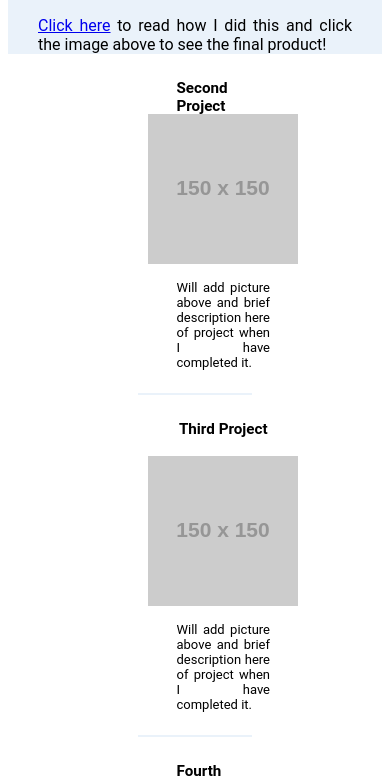
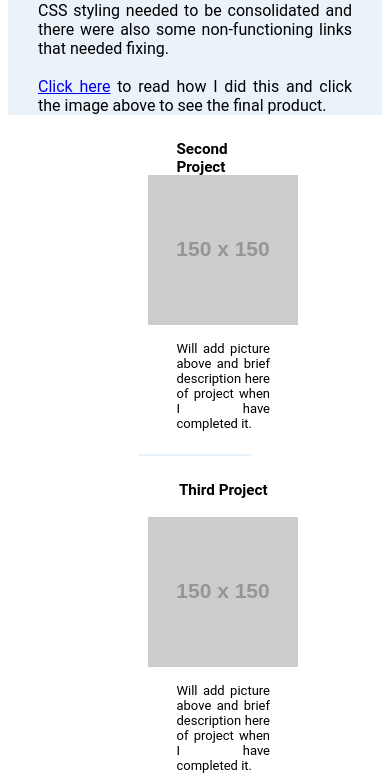
Before and after one commit to JoelCronin/super-meme, a plain HTML site: page index.html in a window 390 px wide. Shown: the part 1934-2716 px from the top of the page. Drawn offline with Linux system fonts and the light colour scheme; placeholder pictures from the web are drawn by us.

Commit message:
ReadMe finalised

```diff
--- a/assets/css/style.css
+++ b/assets/css/style.css
@@ -64,7 +64,6 @@ nav ul {
 
 .bio {
   flex-grow: 1;
-  height: 500px;
   flex-wrap: wrap;
   padding: 50px;
   line-height: 1.5;
@@ -168,7 +167,8 @@ footer p{
   body,
   .container-1,
   .container-2,
-  .container-3 {
+  .container-3,
+  .contact {
     display: flex;
     flex-wrap: wrap;
     flex-direction: column;
--- a/index.html
+++ b/index.html
@@ -44,7 +44,7 @@
                     <a href="https://joelcronin.github.io/improved-octo-goggles/" target="_blank"><img src="assets/images/first-project.png" class="first-project" alt="picture of first project"></a>
                     <p>In my first project, the client 'Horiseon' approched me to refactor their code for their websites homepage in order to mazimize their SEO. When looking throgh their code it also became clear that their CSS styling needed to be consolidated and there were also some non-functioning links that needed fixing.</p> <br>
                     <!--  Links to the deployed applications readME file, detailing my approach in a new window -->
-                    <p><a href="https://github.com/JoelCronin/improved-octo-goggles/blob/main/README.md" target="_blank">Click here</a> to read how I did this and click the image above to see the final product!</p>
+                    <p><a href="https://github.com/JoelCronin/improved-octo-goggles/blob/main/README.md" target="_blank">Click here</a> to read how I did this and click the image above to see the final product.</p>
                 </article>
             </section>
             <section class="container-3">
```
Also changed, not shown: assets/images/below 768px.png (added), assets/images/mockup.png (added), 1 other file.
